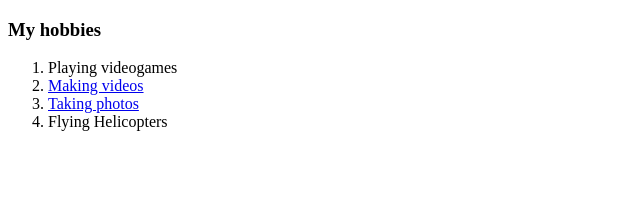
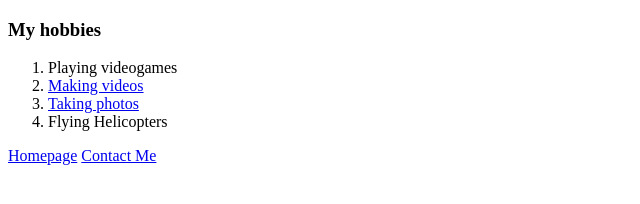
Before and after one commit to africanbushman/test-site, a plain HTML site: page Hobbies.html in a window 1280 px wide. Shown: the whole page, without its empty margins (0-640 px from the left). Drawn offline with Linux system fonts and the light colour scheme.

Commit message:
add hyperlinks to link all the pages

```diff
--- a/Hobbies.html
+++ b/Hobbies.html
@@ -12,5 +12,7 @@
         <li><a href="https://www.instagram.com/theafricanbushman/">Taking photos</a></li>
         <li>Flying Helicopters</li>
       </ol>
+      <a href="index.html">Homepage</a>
+      <a href="Contact.html">Contact Me</a>
   </body>
 </html>
```
Also changed, not shown: Contact.html (+2 -0 lines).
